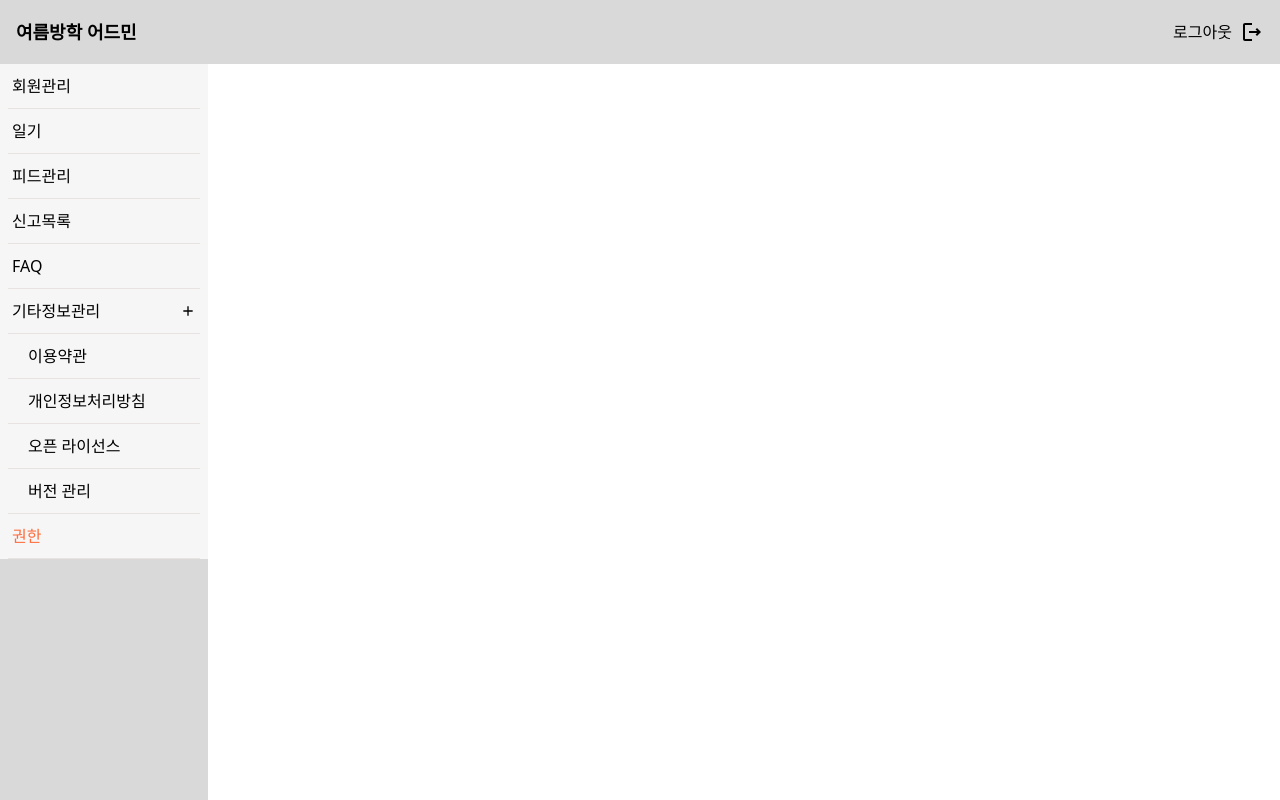
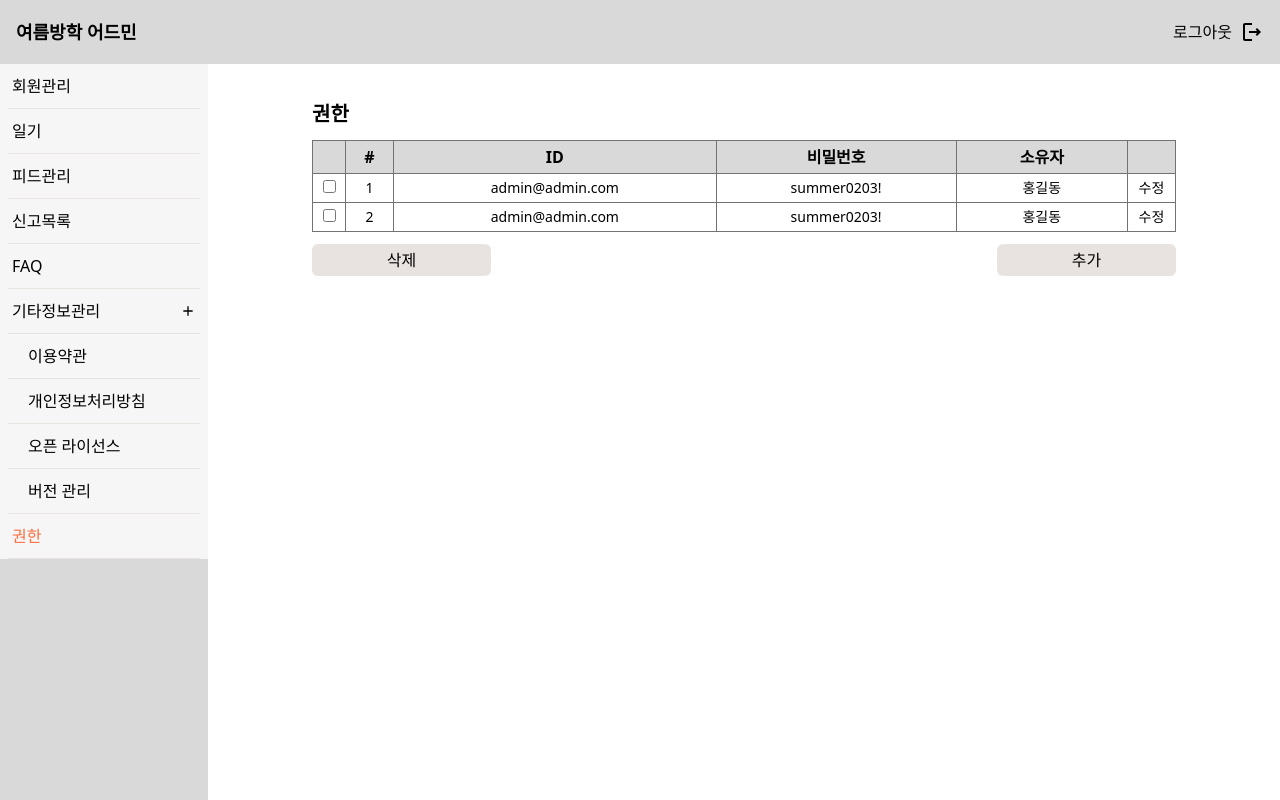
Before and after one commit to cjy00n/summer-vacation-admin, a React (Vite) app: page /authority in a window 1280 px wide. Built offline with nearby package versions, Linux system fonts and the light colour scheme.

Commit message:
Feat : add AuthorityPage UI

```diff
--- /dev/null
+++ b/src/hooks/getAdmins.ts
@@ -0,0 +1,25 @@
+import { useQuery } from "react-query";
+import Admin from "../types/Admin";
+
+export const getAdmins = () => {
+  const admins: Admin[] = [
+    {
+      id: "1",
+      username: "admin@admin.com",
+      password: "summer0203!",
+      name: "홍길동",
+    },
+    {
+      id: "2",
+      username: "admin@admin.com",
+      password: "summer0203!",
+      name: "홍길동",
+    },
+  ];
+
+  return admins;
+};
+
+export function useGetAdmins() {
+  return useQuery(["getAdmins"], () => getAdmins());
+}
--- a/src/pages/AuthorityPage.tsx
+++ b/src/pages/AuthorityPage.tsx
@@ -1,4 +1,49 @@
+import MainTitle from "../components/common/MainTitle";
+import { useGetAdmins } from "../hooks/getAdmins";
+
 const AuthorityPage = () => {
-  return <div></div>;
+  const { data: admins } = useGetAdmins();
+
+  return (
+    <div>
+      <MainTitle title="권한" />
+      <div className="w-full flex flex-col">
+        {admins && (
+          <table className="table-fixed">
+            <thead>
+              <tr>
+                <th> </th>
+                <th>#</th>
+                <th>ID</th>
+                <th>비밀번호</th>
+                <th>소유자</th>
+                <th> </th>
+              </tr>
+            </thead>
+            <tbody>
+              {admins.map((admin) => (
+                <tr key={"faq-category" + admin.id}>
+                  <td className="w-8">
+                    <input type="checkbox" />
+                  </td>
+                  <td className="w-12">{admin.id}</td>
+                  <td className="">{admin.username}</td>
+                  <td>{admin.password}</td>
+                  <td>{admin.name}</td>
+                  <td className="w-12">
+                    <button>수정</button>
+                  </td>
+                </tr>
+              ))}
+            </tbody>
+          </table>
+        )}
+      </div>
+      <div className="flex justify-between my-3">
+        <button className="bg-gray-80 w-[14vw] rounded-md h-8">삭제</button>
+        <button className="bg-gray-80 w-[14vw] rounded-md h-8">추가</button>
+      </div>
+    </div>
+  );
 };
 export default AuthorityPage;
--- /dev/null
+++ b/src/types/Admin.ts
@@ -0,0 +1,6 @@
+export default interface Admin {
+  id: string;
+  username: string;
+  password: string;
+  name: string;
+}
```
